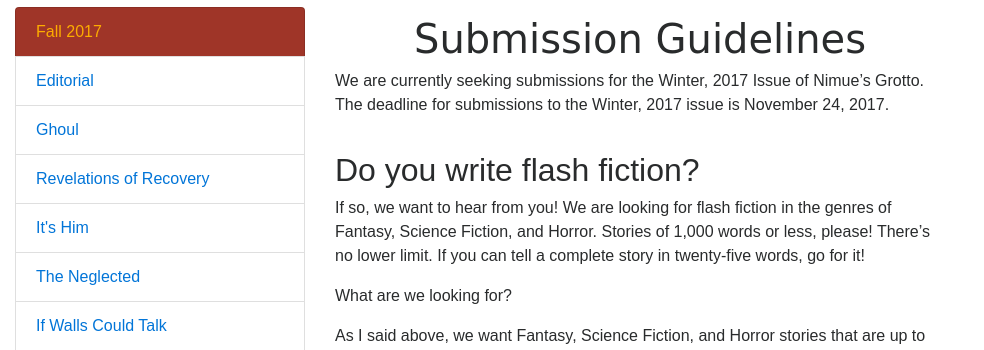
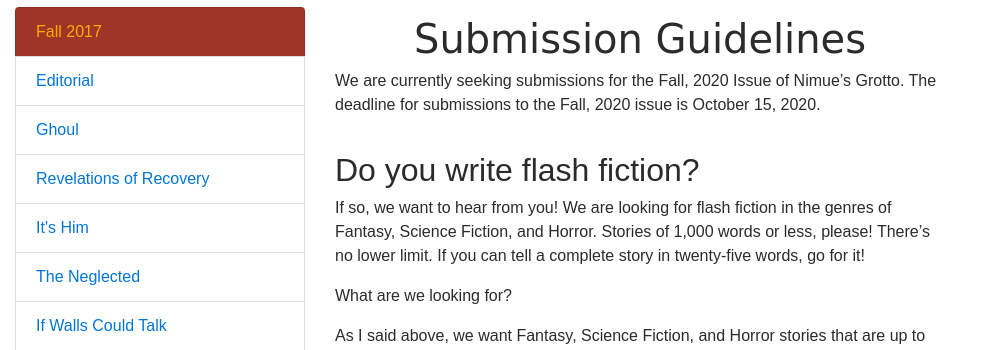
Before and after one commit to irenesmith/nimuesgrotto, a PHP site: page /guidelines.php in a window 1280 px wide. Shown: the part 487-837 px from the top of the page, without its empty margins (0-984 px from the left). Run offline with PHP 8.4, Linux system fonts and the light colour scheme; some libraries are stand-ins or nearby versions; some web fonts are replaced.

Commit message:
Guidelines.php

```diff
--- a/guidelines.php
+++ b/guidelines.php
@@ -20,7 +20,7 @@
 			<section class="col-md-6">
 				<article>
 					<h1>Submission Guidelines</h1>
-					<p>We are currently seeking submissions for the Winter, 2017 Issue of Nimue’s Grotto. The deadline for submissions to the Winter, 2017 issue is November 24, 2017.</p>
+					<p>We are currently seeking submissions for the Fall, 2020 Issue of Nimue’s Grotto. The deadline for submissions to the Fall, 2020 issue is October 15, 2020.</p>
 
 					<h2>Do you write flash fiction?</h2>
 
```
